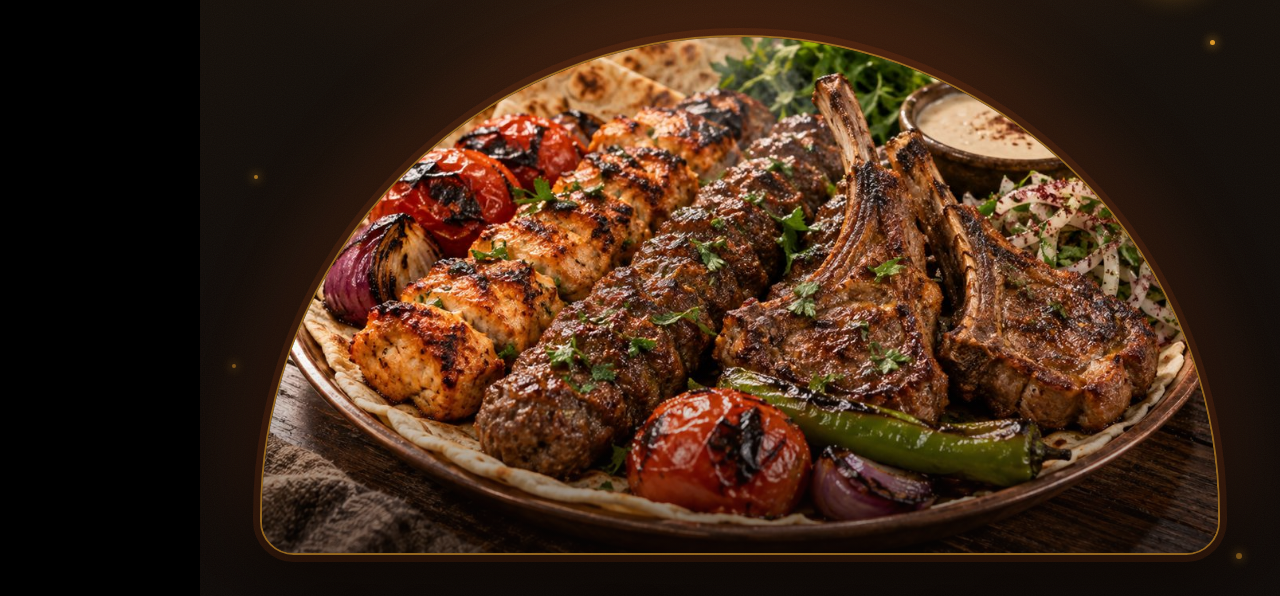
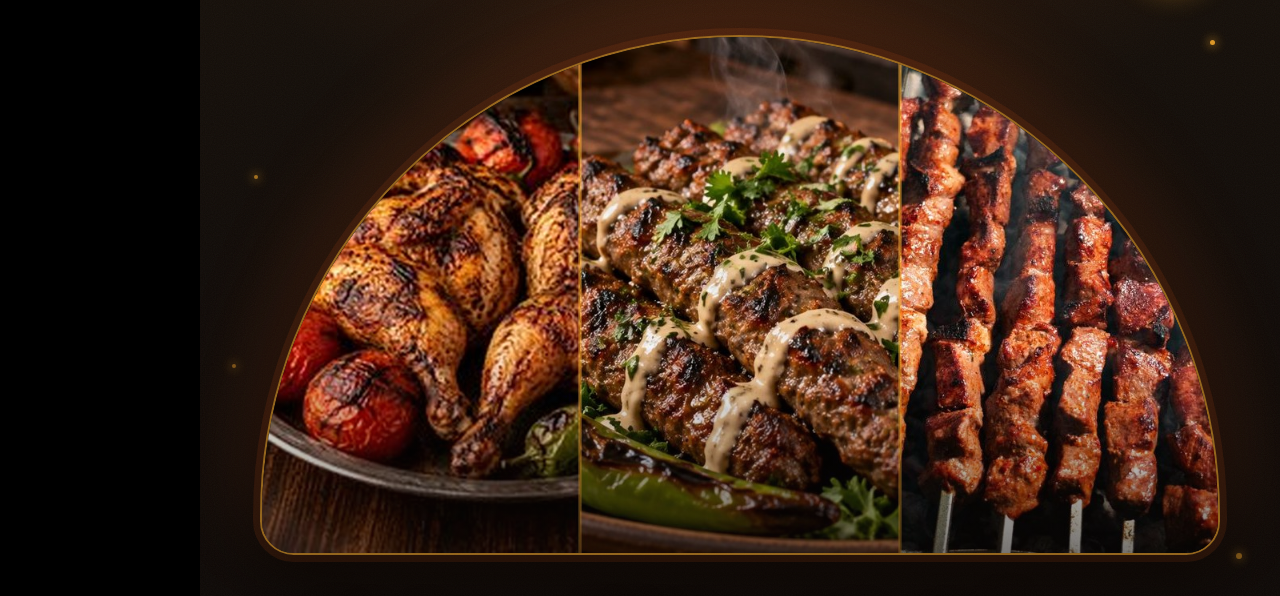
Before and after one commit to ahmedshaban777-lgtm/nabd-demos, a plain HTML site: page grills-v5/lab/card.html in a window 1280 px wide. Shown: the part 149-745 px from the top of the page. Drawn offline with Linux system fonts and the light colour scheme; a web font is replaced by a local one.

Commit message:
lab card: replace unrelated mixed-grill photo with kebab+kofta+chicken triptych matching the meal

```diff
--- a/grills-v5/lab/card.html
+++ b/grills-v5/lab/card.html
@@ -69,7 +69,7 @@ body{font-family:'Cairo',sans-serif;background:#000;color:var(--ink)}
       <div class="bt"><b>مشويات مدحت الحديدي</b><span>أصل المشويات</span></div>
       <div class="meal-tag">وجبة</div>
     </div>
-    <div class="photo"><img src="../img/mixed.jpg" alt="مشويات مشكلة على الفحم"></div>
+    <div class="photo"><img src="meal-composite.jpg" alt="كباب وكفتة وفراخ مشوية على الفحم"></div>
     <h1 class="name">ربع مشكل كباب وكفتة + ربع فرخة</h1>
     <p class="comps">+ رز + سلطة + عيش + طحينة + شوربة</p>
     <div class="price"><b>300</b><span>جنيه</span></div>
```
Also changed, not shown: grills-v5/lab/meal-composite.jpg (added).
